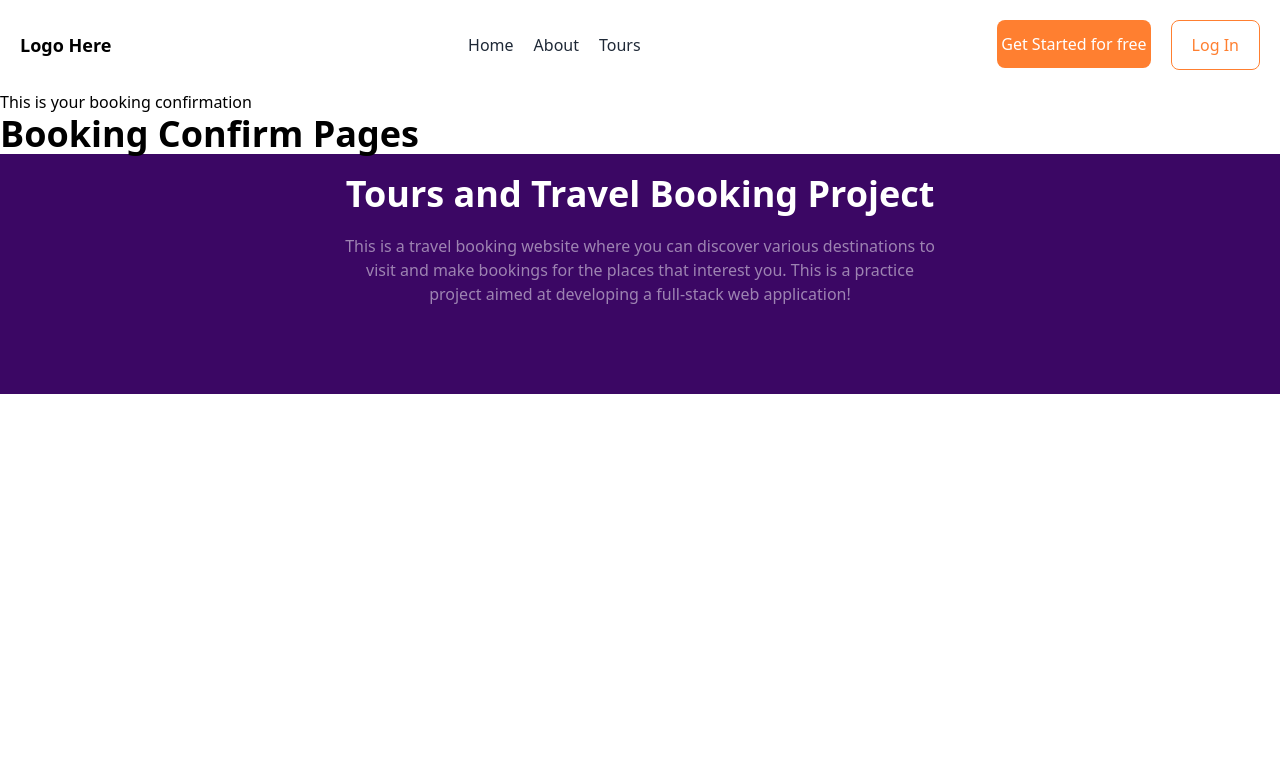
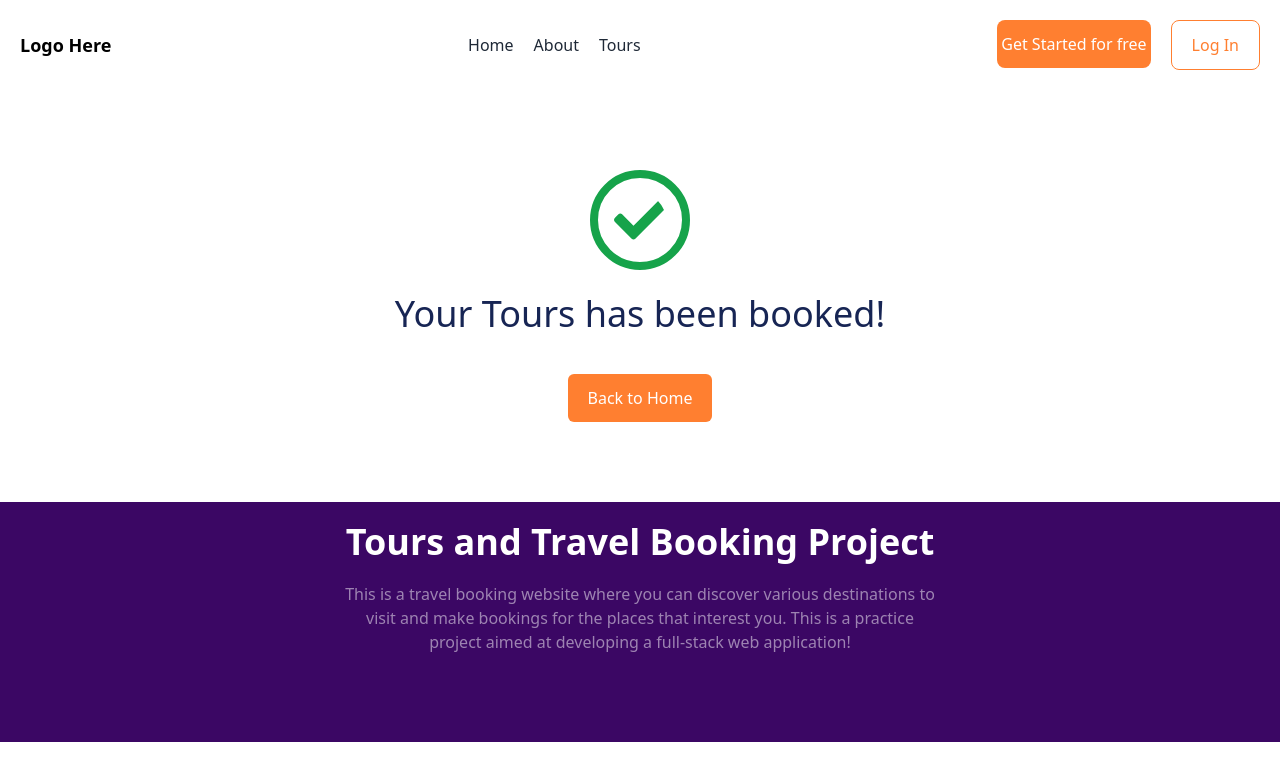
Before and after one commit to AadarshaKhatri/travelWorld, a React (Vite) app in the folder frontend/: page /booking-confirm in a window 1280 px wide. Shown: the top 780 px of the page. Built offline with nearby package versions, Linux system fonts and the light colour scheme.

Commit message:
Frontend - Tour Booked Page Done

```diff
--- a/frontend/src/output.css
+++ b/frontend/src/output.css
@@ -686,6 +686,10 @@ video {
   margin-top: 1.5rem;
 }
 
+.mt-1 {
+  margin-top: 0.25rem;
+}
+
 .flex {
   display: flex;
 }
@@ -817,10 +821,6 @@ video {
   border-radius: 0.375rem;
 }
 
-.rounded {
-  border-radius: 0.25rem;
-}
-
 .rounded-t-md {
   border-top-left-radius: 0.375rem;
   border-top-right-radius: 0.375rem;
@@ -832,6 +832,10 @@ video {
 
 .border-2 {
   border-width: 2px;
+}
+
+.border-8 {
+  border-width: 8px;
 }
 
 .border-b-2 {
@@ -846,6 +850,11 @@ video {
 .border-gray-200 {
   --tw-border-opacity: 1;
   border-color: rgb(229 231 235 / var(--tw-border-opacity, 1));
+}
+
+.border-green-600 {
+  --tw-border-opacity: 1;
+  border-color: rgb(22 163 74 / var(--tw-border-opacity, 1));
 }
 
 .border-primary {
@@ -953,9 +962,24 @@ video {
   padding-bottom: 0.75rem;
 }
 
+.py-40 {
+  padding-top: 10rem;
+  padding-bottom: 10rem;
+}
+
 .py-5 {
   padding-top: 1.25rem;
   padding-bottom: 1.25rem;
+}
+
+.py-36 {
+  padding-top: 9rem;
+  padding-bottom: 9rem;
+}
+
+.py-20 {
+  padding-top: 5rem;
+  padding-bottom: 5rem;
 }
 
 .pb-10 {
@@ -1040,6 +1064,10 @@ video {
   font-weight: 500;
 }
 
+.font-normal {
+  font-weight: 400;
+}
+
 .font-semibold {
   font-weight: 600;
 }
@@ -1082,6 +1110,11 @@ video {
 .text-gray-900 {
   --tw-text-opacity: 1;
   color: rgb(17 24 39 / var(--tw-text-opacity, 1));
+}
+
+.text-green-600 {
+  --tw-text-opacity: 1;
+  color: rgb(22 163 74 / var(--tw-text-opacity, 1));
 }
 
 .text-primary {
--- a/frontend/src/pages/BookingConfirm.tsx
+++ b/frontend/src/pages/BookingConfirm.tsx
@@ -1,13 +1,18 @@
+import { FaCheck } from "react-icons/fa"
+import { Link } from "react-router-dom"
 
 
 const BookingConfirm = () => {
   return (
     <section>
-      This is your booking confirmation
+      <div className="flex flex-col w-full py-20 justify-center items-center gap-y-5">
+        <FaCheck size={100} className="border-8 border-green-600 rounded-full text-green-600 p-4 font-normal"/>
+      <h1 className="text-4xl text-blue-950 mt-1">
+        Your Tours has been booked!
+      </h1>
 
-      <h1 className="text-4xl font-bold text-black">
-        Booking Confirm Pages
-      </h1>
+      <button className="px-5 py-3 bg-primary text-white rounded-md mt-5"><Link to="/home">Back to Home</Link></button>
+      </div>
       </section>
   )
 }
--- a/frontend/src/pages/TourDetails.tsx
+++ b/frontend/src/pages/TourDetails.tsx
@@ -195,7 +195,13 @@ const TourDetails = () => {
     }
 
     if(value>=13){
+
       alert("Cannot go above 12");
+      setCredentials((prev)=>({
+        ...prev,
+        membersNo:12,
+      }));
+
     }
   };
 
```
